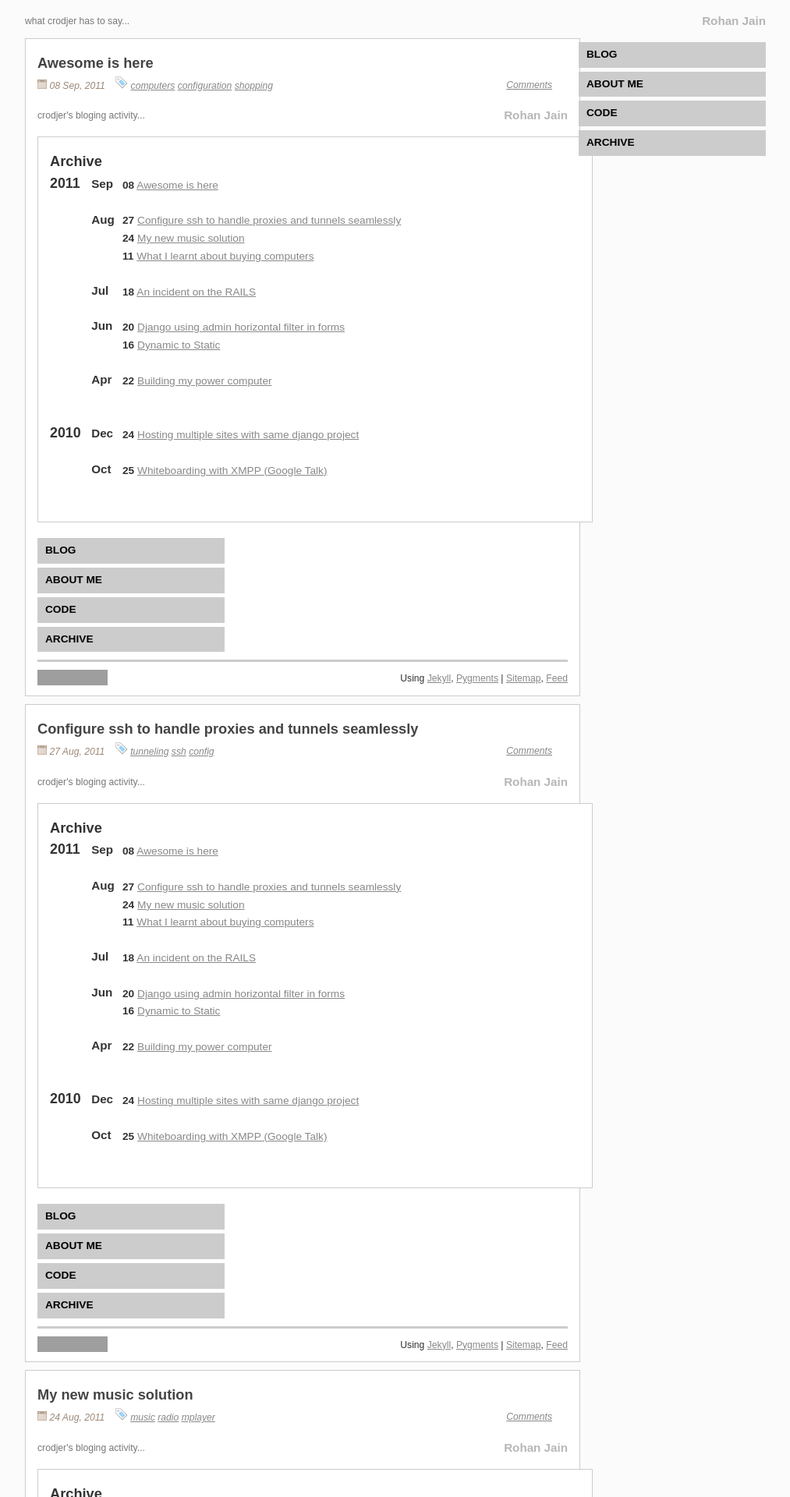
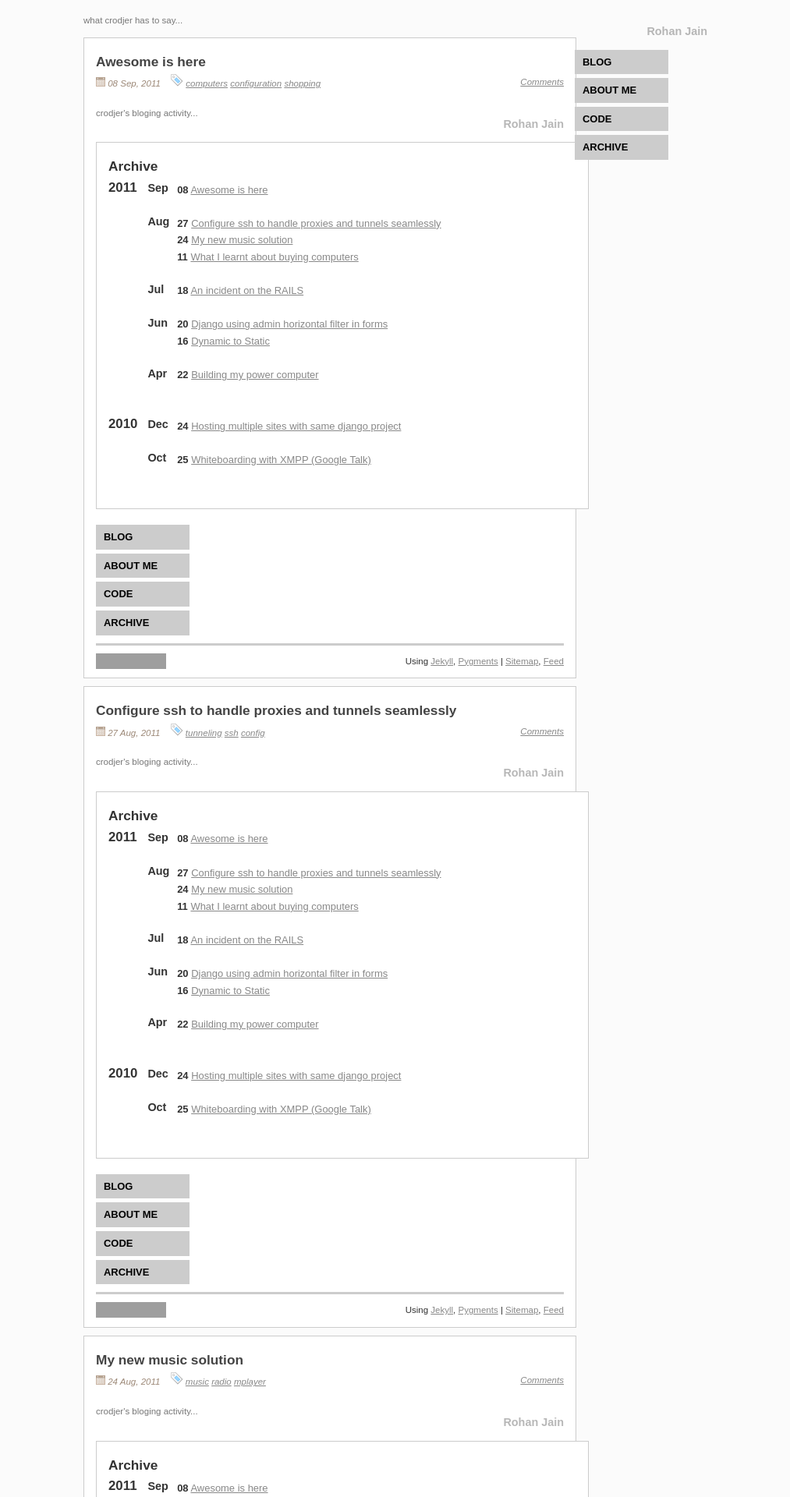
Before and after one commit to crodjer/rohanjain.in, a Jekyll site: the page built from index.html, in a window 1280 px wide. Shown: the top 1920 px of the page at 78% size, without its empty margins (133-1146 px from the left). Built offline with Jekyll 4.4.1, drawn with Linux system fonts in a browser that asks for light colours; Markdown is read by kramdown in place of the engine named in the settings; the list of posts is cut into pages by our own code; comment, search, counter and statistics services are not loaded; grey boxes are pictures that could not be loaded.

Commit message:
Style improvements: Layouts and headings
Signed-off-by: Rohan Jain <crodjer@gmail.com>

```diff
--- a/css/style.css
+++ b/css/style.css
@@ -22,7 +22,7 @@
 }
 
 h1, h2, h3, h4, h5{
-    margin: 1px 0 5px;
+    margin: 15px 0 2px;
 }
 
 hr{
@@ -34,10 +34,10 @@
 }
 
 body {
-    width: 950px;
+    width: 800px;
     margin: 0 auto;
     font-family: sans-serif;
-    font-size: 0.95em;
+    font-size: 0.9em;
     line-height: 150%;
     background-color: #FBFBFB;
 }
@@ -64,7 +64,7 @@
 #content {
     float: left;
     margin-top: 10px;
-    width: 710px;
+    width: 630px;
 }
 
 #sidebar {
@@ -87,7 +87,7 @@
     text-decoration:none;
     display:block;
     text-transform: uppercase;
-    width:220px;
+    width:100px;
 }
 
 #sidebar ul li a:hover {
@@ -111,7 +111,7 @@
 }
 
 .posts {
-    width: 710px;
+    width: 600px;
 }
 
 .paginator {
@@ -122,7 +122,7 @@
     border: 1px solid #CCC;
     color: #333;
     padding: 10px 15px;
-    width: 680px;
+    width: 600px;
     margin-bottom: 10px;
     min-height:100px;
 }
@@ -149,7 +149,7 @@
 
 .meta {
     color: #9c8877;
-    width: 660px;
+    width: 600px;
     font-style: italic;
     font-size: 0.8em;
     margin-bottom: 5px;
```
